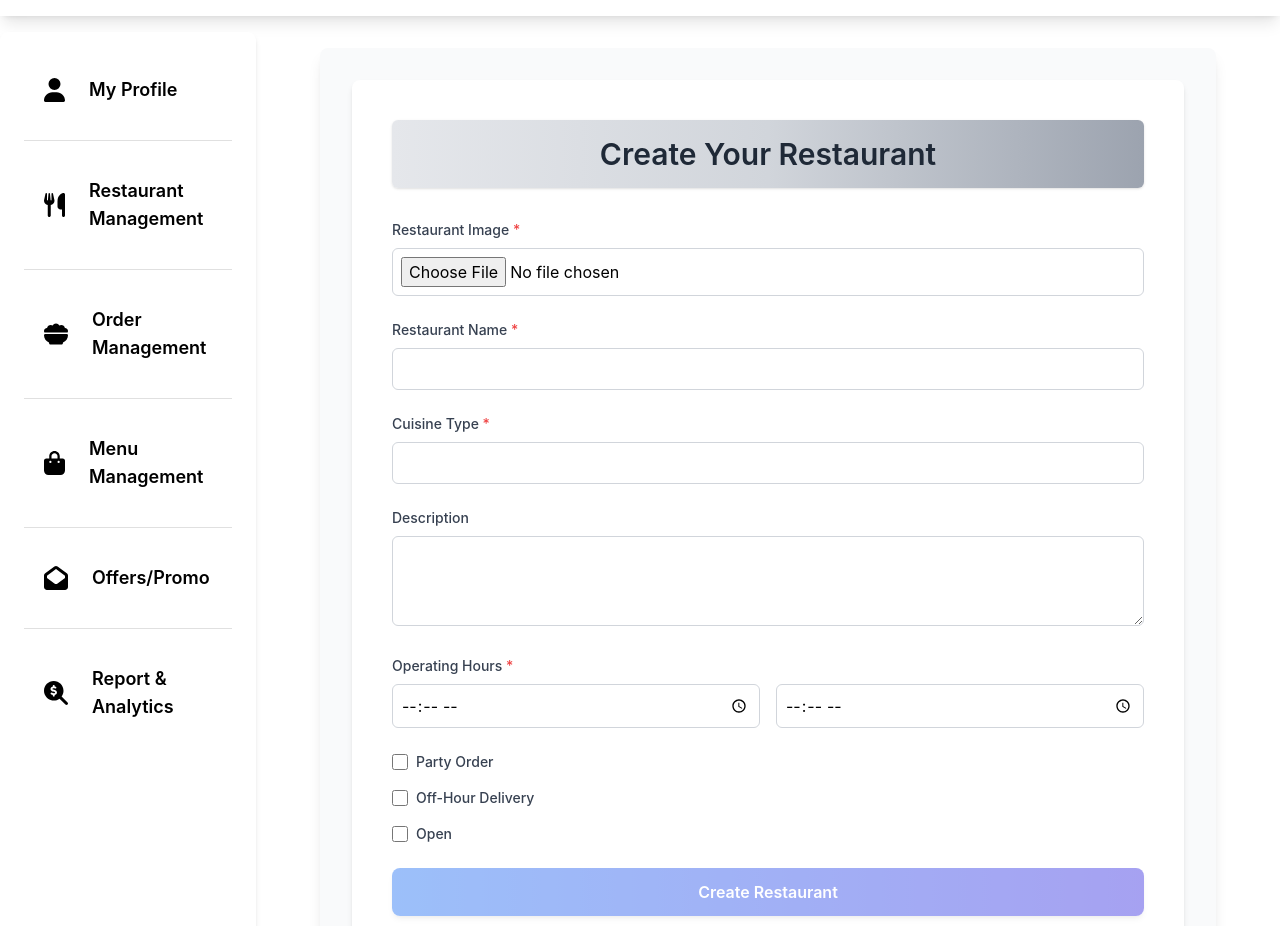
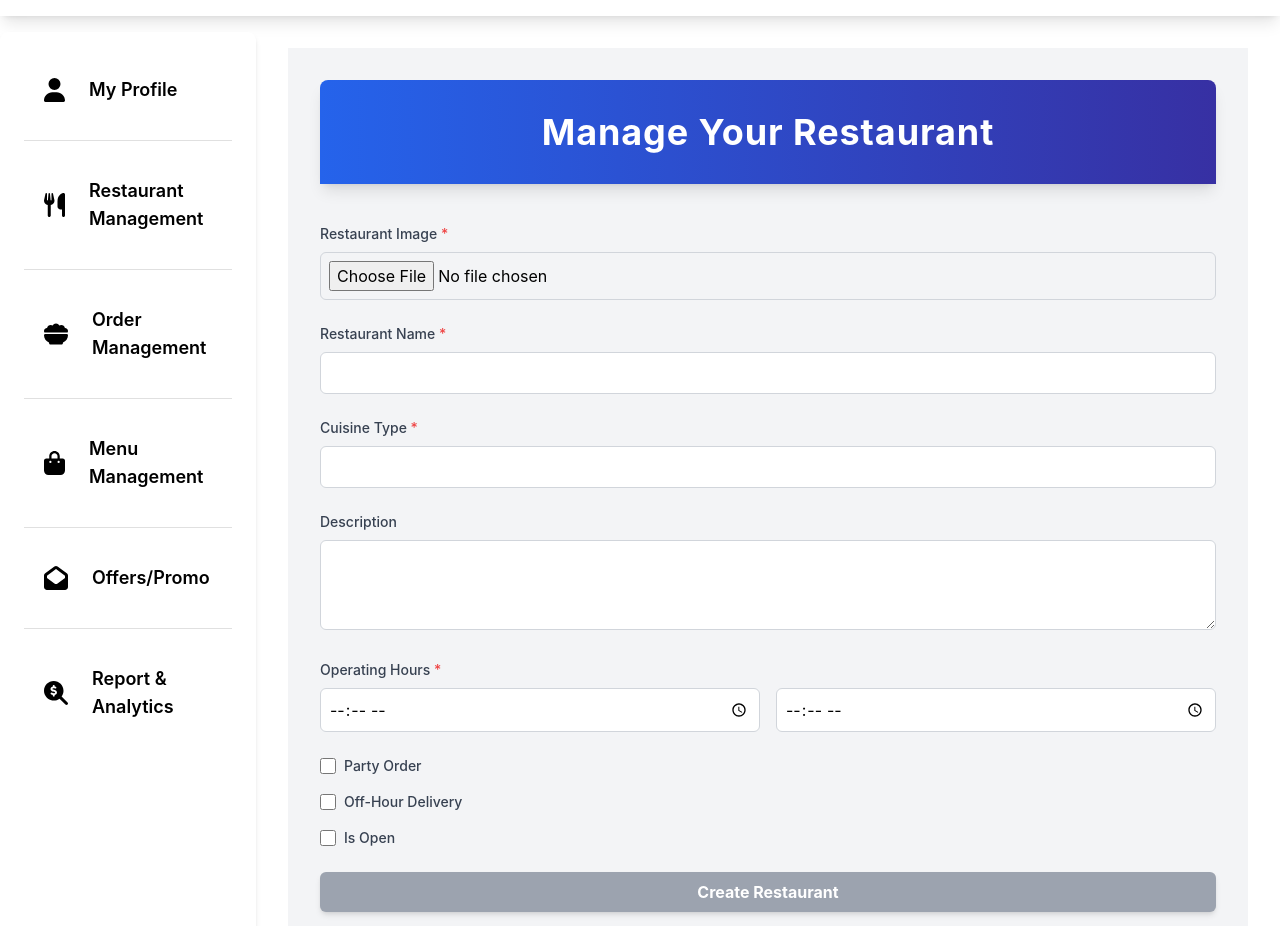
Before and after one commit to nazmul609/food_order_react_spring_boot_frontend, a React (Create React App) app: page /vendor-profile/restaurant-management/1 in a window 1280 px wide. Shown: the part 68-994 px from the top of the page. Built offline with nearby package versions, Linux system fonts and the light colour scheme; the HTML template or start-up script is replaced by a standard one.

Commit message:
few design related issue

```diff
--- a/src/Components/Restaurant/AllRestaurantsPage.jsx
+++ b/src/Components/Restaurant/AllRestaurantsPage.jsx
@@ -72,7 +72,7 @@ const AllRestaurantsPage = () => {
       <div className="max-w-screen-xl mx-auto px-4 py-12">
         <div className="flex flex-col md:flex-row gap-8">
           {/* Filters Section */}
-          <div className="w-full md:w-1/4 lg:w-1/5 bg-white p-6 rounded-xl shadow-md">
+          <div className="w-full md:w-1/4 lg:w-1/5 bg-white p-6 rounded-xl shadow-md max-h-[calc(100vh-4rem)] overflow-y-auto">
             <h2 className="text-xl font-semibold mb-4 text-gray-800">Filters</h2>
             <div className="flex flex-col gap-4">
               <select
@@ -116,6 +116,7 @@ const AllRestaurantsPage = () => {
               </label>
             </div>
           </div>
+
 
           {/* Restaurants Section */}
           <div className="w-full md:w-3/4 lg:w-4/5">
--- a/src/Components/Vendor/OrderManagement.jsx
+++ b/src/Components/Vendor/OrderManagement.jsx
@@ -127,7 +127,7 @@ const OrderManagement = () => {
         return 'bg-yellow-500 text-white';
       case 'Order Placed':
         return 'bg-green-500 text-white';
-      case 'Canceled':
+      case 'Canceled:Vendor':
         return 'bg-red-500 text-white';
       case 'Delivered':
         return 'bg-blue-500 text-white';
@@ -143,9 +143,12 @@ const OrderManagement = () => {
 
   return (
     <div className="flex flex-col flex-1 p-8 bg-gray-100 min-h-screen">
-      <h2 className="text-3xl font-semibold mb-8 text-center text-gray-800 bg-gradient-to-r from-gray-200 via-gray-300 to-gray-400 py-4 shadow rounded-md">
-        Order Management
-      </h2>
+        <div className="bg-gradient-to-r from-blue-600 to-indigo-800 py-8 shadow-lg rounded-t-lg">
+          <h2 className="text-4xl font-bold text-white tracking-wide text-center">
+            order Management
+          </h2>
+        </div>
+        <div className="mt-10"></div>
 
       <div className="overflow-x-auto bg-white shadow-md rounded-lg">
         <table className="min-w-full bg-white border border-gray-300 rounded-lg">
@@ -210,7 +213,7 @@ const OrderManagement = () => {
                   </button>
                   <button
                     className="px-4 py-2 bg-red-500 text-white rounded-lg hover:bg-red-600 transition"
-                    onClick={() => handleStatusUpdate('Cancelled')}
+                    onClick={() => handleStatusUpdate('Canceled:Vendor')}
                   >
                     Cancel Order
                   </button>
--- a/src/Components/Vendor/RestaurantManagement.jsx
+++ b/src/Components/Vendor/RestaurantManagement.jsx
@@ -15,6 +15,7 @@ const RestaurantManagement = () => {
 
   const [isFormValid, setIsFormValid] = useState(false);
   const [imageFile, setImageFile] = useState(null);
+  const [isSuccessModalOpen, setIsSuccessModalOpen] = useState(false);
 
   const userId = localStorage.getItem('userId');
   const token = localStorage.getItem('token');
@@ -68,6 +69,9 @@ const RestaurantManagement = () => {
 
       await handleImageUpload(restaurantId);
 
+      // Show success modal after restaurant creation
+      setIsSuccessModalOpen(true);
+
       // Reset form
       setRestaurantData({
         name: '',
@@ -118,12 +122,18 @@ const RestaurantManagement = () => {
     navigate(`/my-restaurants/${userId}`);
   };
 
+  const handleNavigateToMenuManagement = () => {
+    navigate(`/vendor-profile/menu-management/${userId}`);
+  };
+
   return (
-    <div className="max-w-4xl mx-auto p-8 bg-gray-50 shadow-lg rounded-lg">
-      <div className="mb-8 bg-white p-10 rounded-lg shadow-md ">
-        <h2 className="text-3xl text-center font-semibold mb-8 text-gray-800 bg-gradient-to-r from-gray-200 via-gray-300 to-gray-400 py-4 shadow rounded-md">
-          Create Your Restaurant
+    <div className="flex flex-col flex-1 p-8 bg-gray-100 min-h-screen">
+      <div className="bg-gradient-to-r from-blue-600 to-indigo-800 py-8 shadow-lg rounded-t-lg">
+        <h2 className="text-4xl font-bold text-white tracking-wide text-center">
+          Manage Your Restaurant
         </h2>
+      </div>
+      <div className="mt-10"></div>
 
       <form onSubmit={handleSubmit} className="space-y-6">
         {/* Image Upload Section */}
@@ -256,23 +266,25 @@ const RestaurantManagement = () => {
               onChange={handleChange}
               className="w-4 h-4 text-blue-600 border-gray-300 rounded focus:ring-blue-400"
             />
-              <label className="ml-2 text-gray-700 text-sm font-medium">Open</label>
+            <label className="ml-2 text-gray-700 text-sm font-medium">
+              Is Open
+            </label>
           </div>
         </div>
 
+        {/* Submit and View Restaurants Buttons */}
+        <div className="space-y-4">
           <button
             type="submit"
             disabled={!isFormValid}
-            className={`w-full py-3 mt-4 bg-gradient-to-r from-blue-500 to-indigo-600 text-white font-semibold rounded-lg shadow-md hover:from-blue-600 hover:to-indigo-700 focus:outline-none focus:ring-2 focus:ring-blue-500 transition ${
-              !isFormValid && 'opacity-50 cursor-not-allowed'
+            className={`w-full py-2 px-4 text-white font-bold rounded-md shadow-md focus:outline-none focus:ring-2 ${
+              isFormValid
+                ? 'bg-blue-500 hover:bg-blue-600 focus:ring-blue-400'
+                : 'bg-gray-400 cursor-not-allowed'
             }`}
           >
             Create Restaurant
           </button>
-        </form>
-      </div>
-
-      {/* View My Restaurants Button */}
           <div className="mt-8 flex items-center justify-between">
             <p className="text-gray-700 font-medium">Want to view your restaurants?</p>
             <button
@@ -283,7 +295,30 @@ const RestaurantManagement = () => {
             </button>
           </div>
 
+        </div>
+      </form>
 
+      {/* Success Modal */}
+      {isSuccessModalOpen && (
+        <div className="fixed inset-0 flex items-center justify-center bg-gray-800 bg-opacity-50">
+          <div className="bg-white p-6 rounded-lg shadow-lg w-96 text-center space-y-4">
+            <h3 className="text-xl font-bold text-gray-800">
+              Restaurant Created Successfully!
+            </h3>
+            <p className="text-gray-600">
+              Your restaurant has been created. Please add your Menu
+            </p>
+            <div className="space-y-2">
+              <button
+                onClick={handleNavigateToMenuManagement}
+                className="w-full py-2 px-4 bg-blue-500 text-white font-bold rounded-md shadow-md hover:bg-blue-600 focus:outline-none focus:ring-2 focus:ring-blue-400"
+              >
+                Go to Menu Management
+              </button>
+            </div>
+          </div>
+        </div>
+      )}
     </div>
   );
 };
```
Lines whose indentation alone changed are shown as unchanged.
